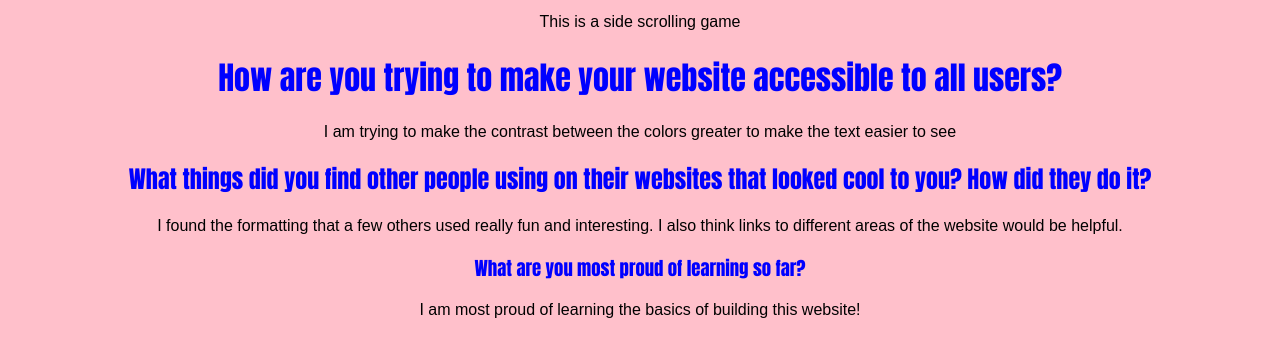
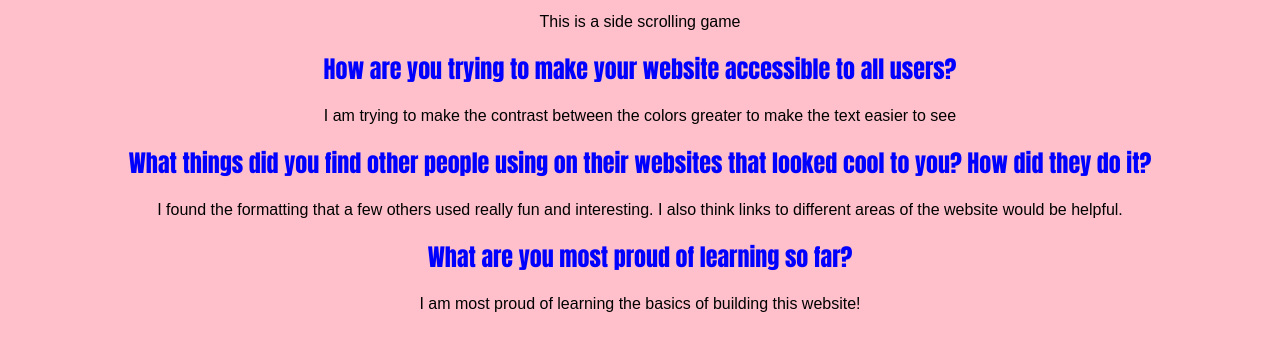
Before and after one commit to 1seala0/1seala0.github.io, a plain HTML site: page index.html in a window 1280 px wide. Shown: the part 1121-1464 px from the top of the page. Drawn offline with Linux system fonts and the light colour scheme.

Commit message:
Update index.html
made the h2 more consistant

```diff
--- a/index.html
+++ b/index.html
@@ -31,7 +31,6 @@
     <p>I live in Roseburg Oregon.  I have 6 siblings, 2 dogs, and 3 cats.</p>
 
     <h2>Likes and Dislikes</h3>
-
     <p>I like Math and Mustard.<br>I do not like Reading or Mint.</p>
 
     <h2>A Fun Fact</h4>
@@ -64,7 +63,7 @@
 
     </head>
 
-    <h1>How are you trying to make your website accessible to all users?</h1>
+    <h2>How are you trying to make your website accessible to all users?</h1>
 
     <p>I am trying to make the contrast between the colors greater to make the text easier to see</p>
 
@@ -74,7 +73,7 @@
 
       I also think links to different areas of the website would be helpful.</p>
 
-    <h3>What are you most proud of learning so far?</h3>
+    <h2>What are you most proud of learning so far?</h3>
 
     <p>I am most proud of learning the basics of building this website!</p>
 
```
